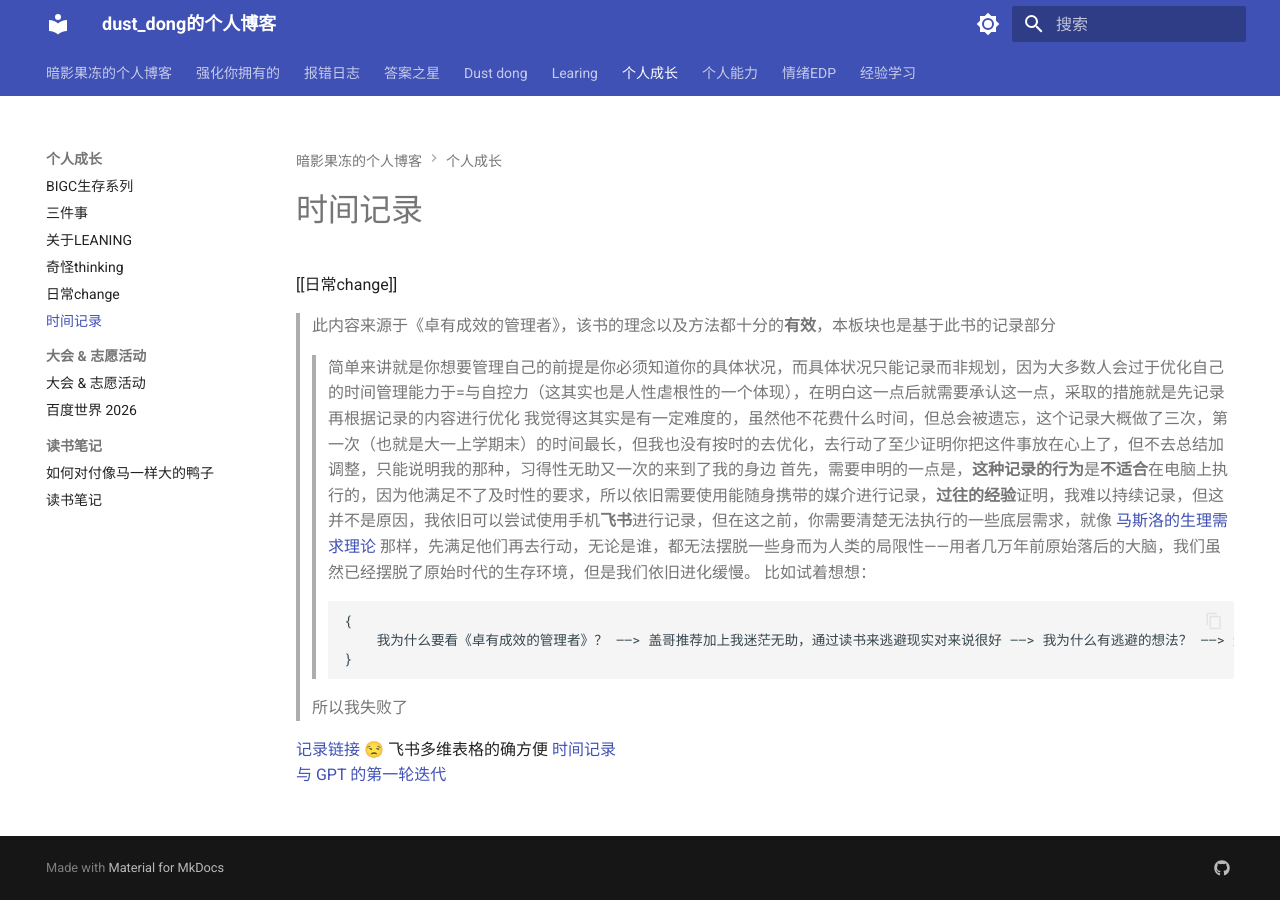
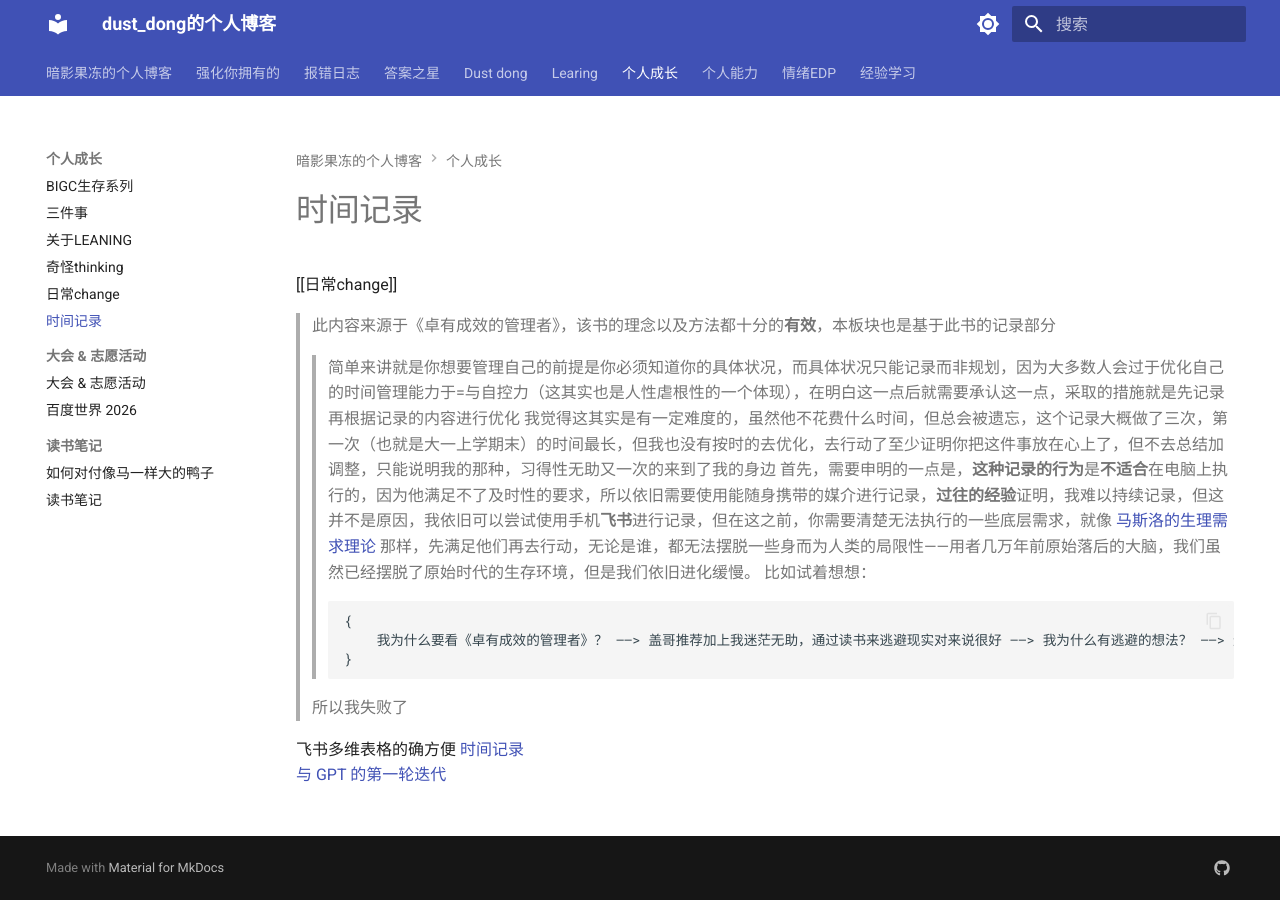
Before and after one commit to ditydong/MyBlog, an MkDocs documentation site: the page built from docs/个人成长/时间记录.md, in a window 1280 px wide. Built offline with MkDocs 1.6.1 and Material for MkDocs 9.7.7, drawn with Linux system fonts in a browser that asks for light colours.

Commit message:
修改超链接

```diff
--- a/docs/个人成长/时间记录.md
+++ b/docs/个人成长/时间记录.md
@@ -13,7 +13,6 @@
 >
 >所以我失败了
 
- [记录链接](https://baike.baidu.com/item/%E9%A9%AC%E6%96%AF%E6%B4%9B%E9%9C%80%E6%B1%82%E5%B1%82%E6%AC%A1%E7%90%86%E8%AE%BA/11036498) 😒
 飞书多维表格的确方便
   [时间记录](https://ecn39rmq5iyr.feishu.cn/wiki/Vr7zw5rd7iNKmCki6ZCcALafn3d?from=from_copylink)
   [与 GPT 的第一轮迭代](https://chatgpt.com/share/6ad0c716-69d0-83ec-bb48-891a619792fc)
```
